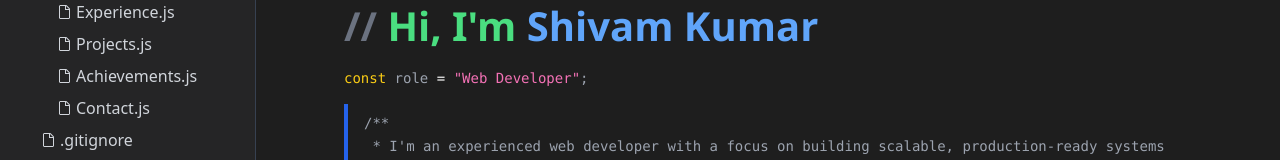
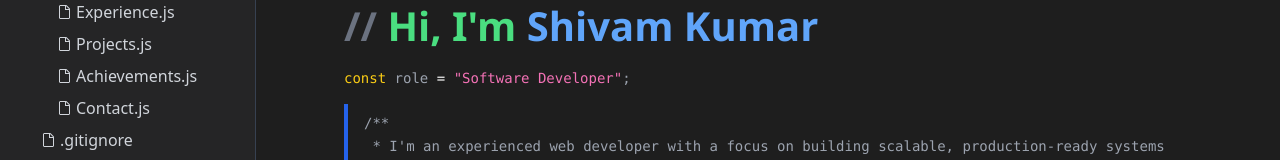
Before and after one commit to shivamkumar9969/EditorPortfolio, a React (Create React App) app: page / in a window 1280 px wide. Shown: the part 201-361 px from the top of the page. Built offline with nearby package versions, Linux system fonts and the light colour scheme.

Commit message:
Update About.jsx

```diff
--- a/src/pages/About.jsx
+++ b/src/pages/About.jsx
@@ -81,7 +81,7 @@ export default function About() {
         <h2 className="text-left font-mono text-sm text-gray-400 mb-4">
           <span className="text-yellow-400">const</span> role{" "}
           <span className="text-white">=</span>{" "}
-          <span className="text-pink-400">"Web Developer"</span>;
+          <span className="text-pink-400">"Software Developer"</span>;
         </h2>
 
         <div className="bg-[#1e1e1e] border-l-4 border-blue-600 pl-4 py-2 text-sm text-gray-400 font-mono leading-relaxed text-left whitespace-pre-wrap">
```
